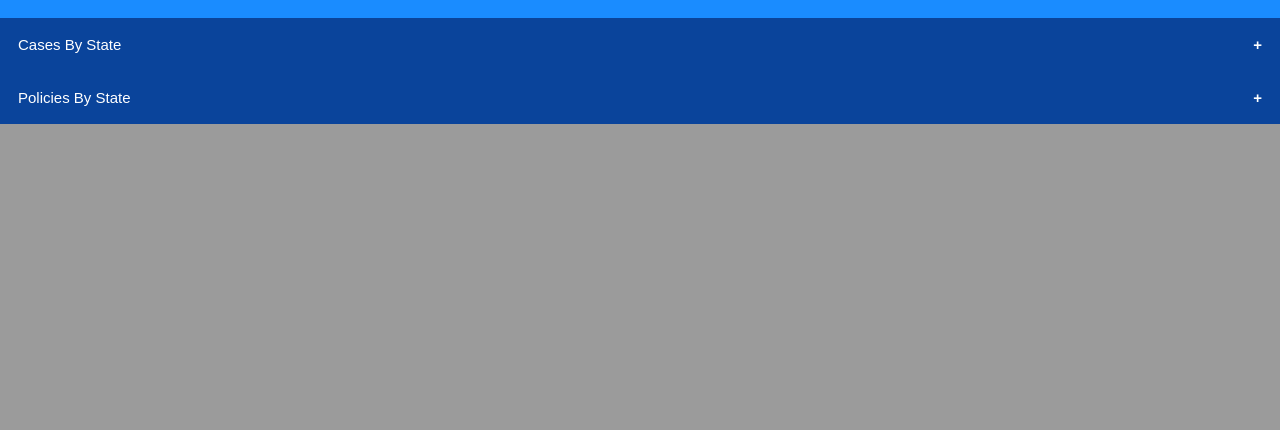
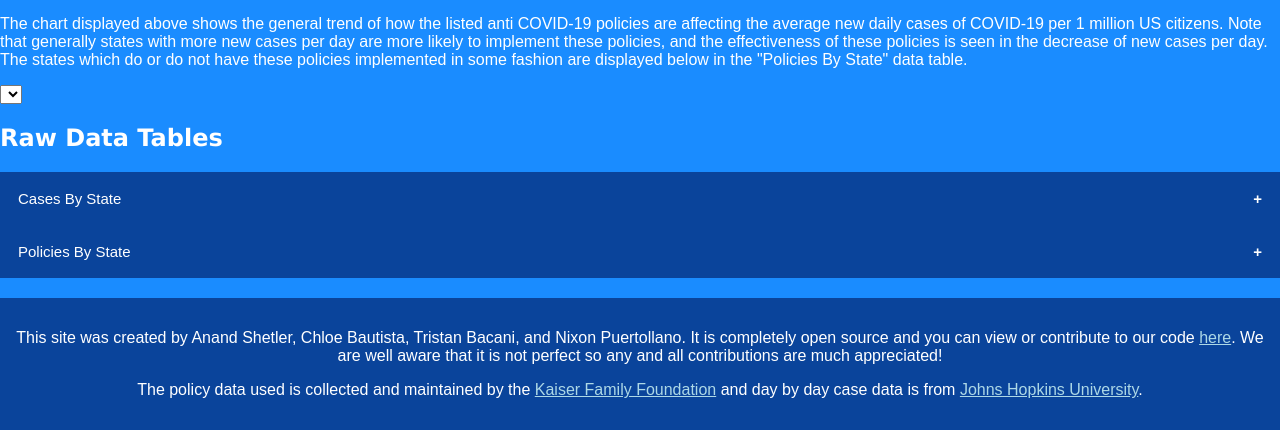
Before and after one commit to AnandShetler/Crisis-Mapping, a Flask app: template templates/index.html in a window 1280 px wide. Shown: the part 1146-1576 px from the top of the page. Before the commit the page ends 1270 px from the top, so only its background shows below. Run offline with Flask 2, Linux system fonts and the light colour scheme; the template is opened without the code that fills it, so the values that code supplies are empty; some libraries are stand-ins or nearby versions.

Commit message:
Lil bit of style

```diff
--- a/static/css/main.css
+++ b/static/css/main.css
@@ -2,18 +2,21 @@
     height:400px;
     margin:0;
     padding:0;
+    color: white;
+    font-family: Arial, Helvetica, sans-serif;
 }
 h1 {
-    color: white;
     font-family: verdana;
     font-size: 300%;
 }
 h2 {
-    color: white;
     font-family: verdana;
 }
 img {
     float: left;
+}
+a, a:visited {
+    color: lightblue;
 }
 #cases {
     font-family: "Trebuchet MS";
@@ -37,7 +40,6 @@
     padding-bottom: 12px;
     text-align: left;
     background-color: rgb(10, 68, 155);
-    color: white;
 }
 #policies {
     font-family: "Trebuchet MS";
@@ -61,7 +63,6 @@
     padding-bottom: 12px;
     text-align: left;
     background-color: rgb(10, 68, 155);
-    color: white;
 }
 
 .nicebox{
@@ -77,6 +78,7 @@
     background: rgb(255,255,255);
     background: linear-gradient(to bottom,rgba(255,255,255,1) 0%,rgba(245,245,245,1) 100%);
     border: rgb(229, 229, 229) 1px solid;
+    color: black;
 }
 #controls {
     top: 10px;
@@ -98,7 +100,8 @@
 #legend {
     display: flex;
     display: -webkit-box;
-    padding-top: 7px
+    padding-top: 7px;
+    color: black;
 }
 .color-key {
 background: linear-gradient(to left,
@@ -170,3 +173,11 @@
     overflow: hidden;
     transition: max-height 0.2s ease-out;
 }
+
+footer {
+    text-align: center;
+    padding: 15px;
+    background-color: rgb(10, 68, 155);
+    color: white;
+    margin-top: 20px;
+}
--- a/templates/index.html
+++ b/templates/index.html
@@ -48,7 +48,9 @@
         <span id="data-value"></span>
       </div>
       <div id="map"></div>
+      <p>This map gives an overall view of the state of the country. The dropdown above the map allows you to select the data displayed in the map. You can view the number of cases in each state, cases per 1 million residents in each state, or which states have the listed anti COVID-19 policies implemented in some form.</p>
       <div id="chart_div" style="width: 100%; height: 500px;"></div>
+      <p>The chart displayed above shows the general trend of how the listed anti COVID-19 policies are affecting the average new daily cases of COVID-19 per 1 million US citizens. Note that generally states with more new cases per day are more likely to implement these policies, and the effectiveness of these policies is seen in the decrease of new cases per day. The states which do or do not have these policies implemented in some fashion are displayed below in the "Policies By State" data table.</p>
       <select id="chart-variable">
         {% for policy, data in policies_graph_data.items() %}
           <option value='{{ data|tojson }}'>{{ policy }}</option>
@@ -243,5 +245,9 @@
       });
     }
     </script>
+    <footer>
+      <p>This site was created by Anand Shetler, Chloe Bautista, Tristan Bacani, and Nixon Puertollano. It is completely open source and you can view or contribute to our code <a href="https://github.com/AnandShetler/Crisis-Mapping">here</a>. We are well aware that it is not perfect so any and all contributions are much appreciated!</p>
+      <p>The policy data used is collected and maintained by the <a href="https://www.kff.org/health-costs/issue-brief/state-data-and-policy-actions-to-address-coronavirus/">Kaiser Family Foundation</a> and day by day case data is from <a href="https://github.com/CSSEGISandData/COVID-19">Johns Hopkins University</a>.</p>
+    </footer>
 </body>
 </html>
```
